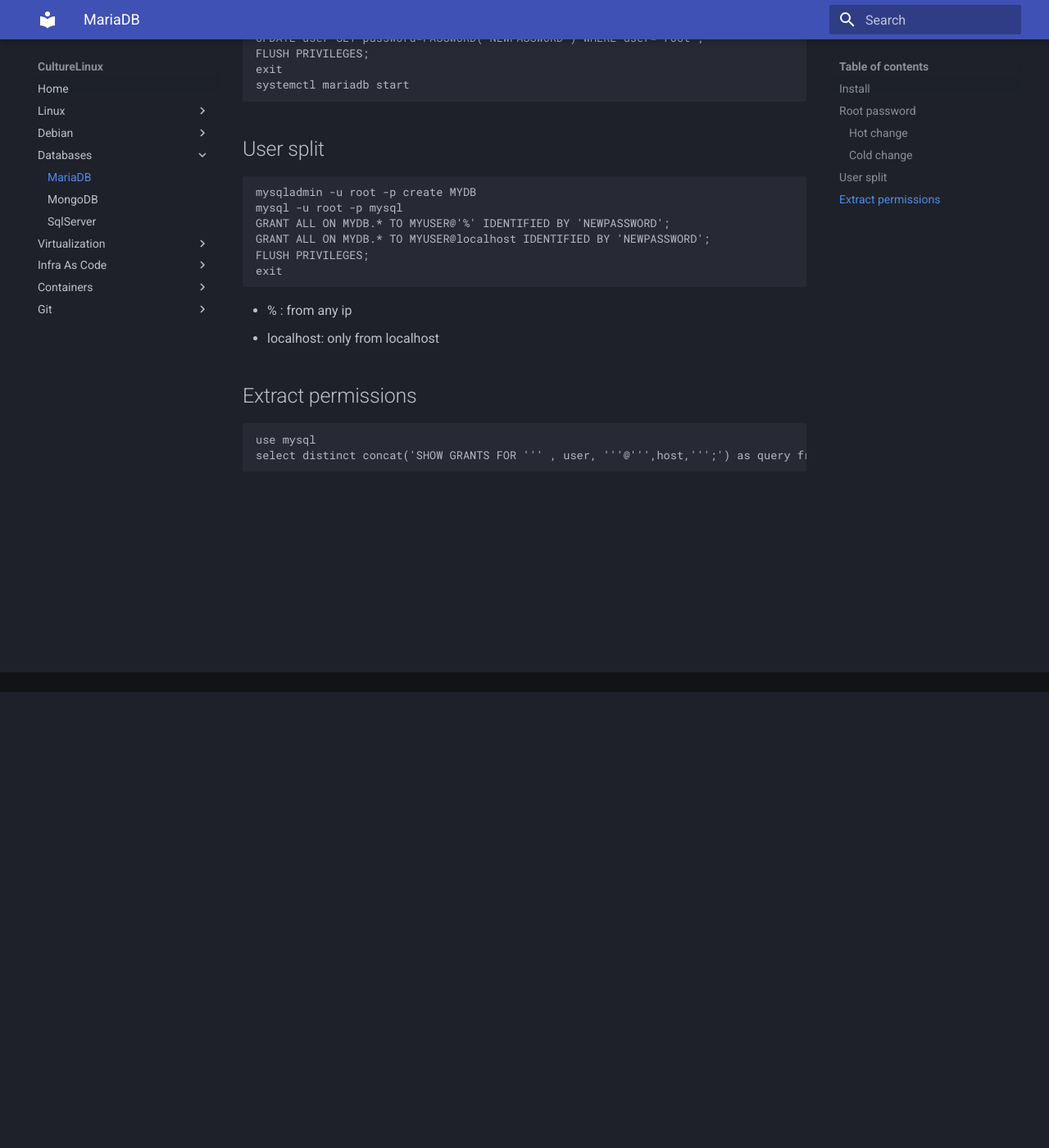
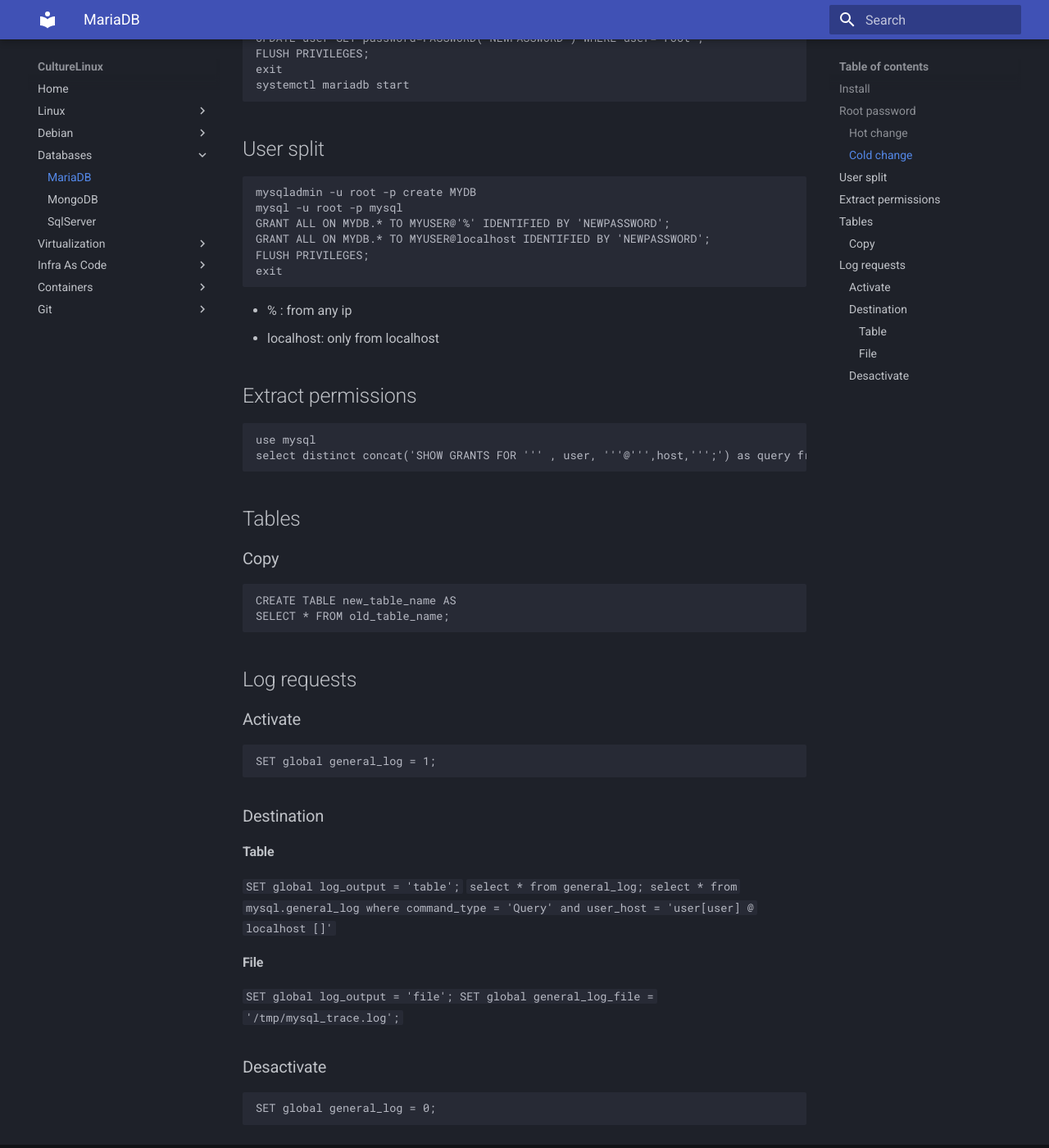
Before and after one commit to cyklodev/culturelinux, an MkDocs documentation site: the page built from docs/databases/mariadb.md, in a window 1280 px wide and 1400 px high, scrolled down 556 px. Shown: the whole window at 82% size. Built offline with MkDocs 1.6.1 and Material for MkDocs 9.7.7, drawn with Linux system fonts in a browser that asks for light colours.

Commit message:
update database + storage

````diff
--- a/docs/databases/mariadb.md
+++ b/docs/databases/mariadb.md
@@ -27,3 +27,28 @@
 ## Extract permissions
     use mysql
     select distinct concat('SHOW GRANTS FOR ''' , user, '''@''',host,''';') as query from user;
+
+## Tables
+### Copy
+    CREATE TABLE new_table_name AS
+    SELECT * FROM old_table_name;
+
+## Log requests
+### Activate
+    SET global general_log = 1;
+### Destination
+#### Table
+```
+    SET global log_output = 'table';
+```
+```
+    select * from general_log;
+    select * from mysql.general_log where command_type = 'Query' and user_host = 'user[user] @ localhost []'
+```
+#### File
+```
+    SET global log_output = 'file';
+    SET global general_log_file = '/tmp/mysql_trace.log';
+```
+### Desactivate
+    SET global general_log = 0;
````
Also changed, not shown: docs/databases/sqlserver.md (+6 -0 lines), docs/git/git.md (added, +3 -0 lines), docs/linux/storage.md (added, +36 -0 lines).
